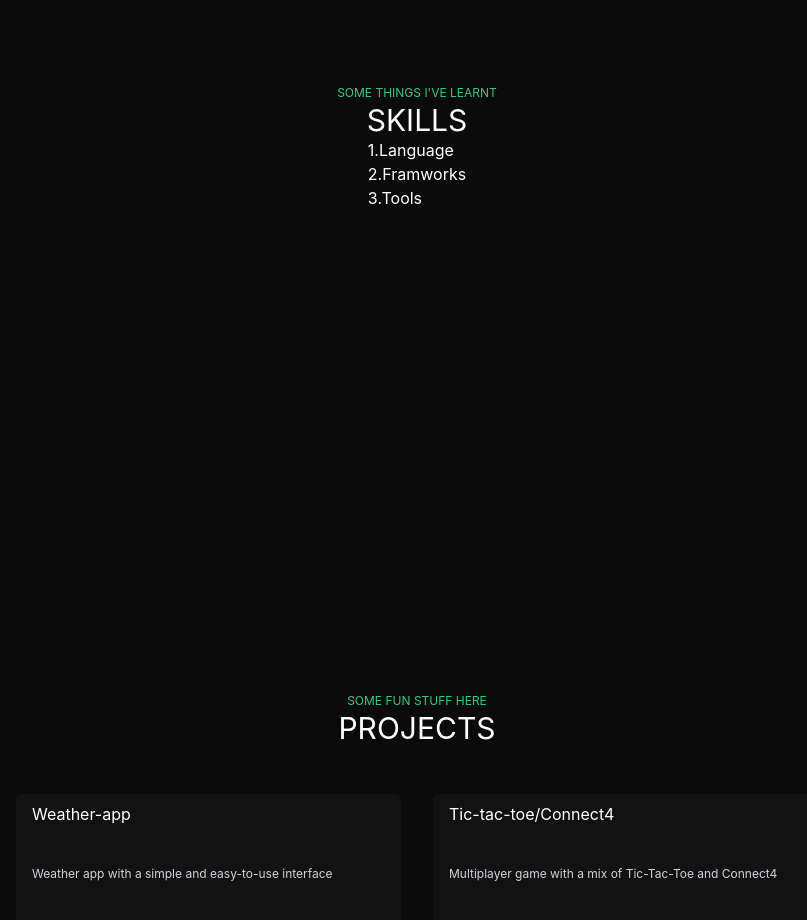
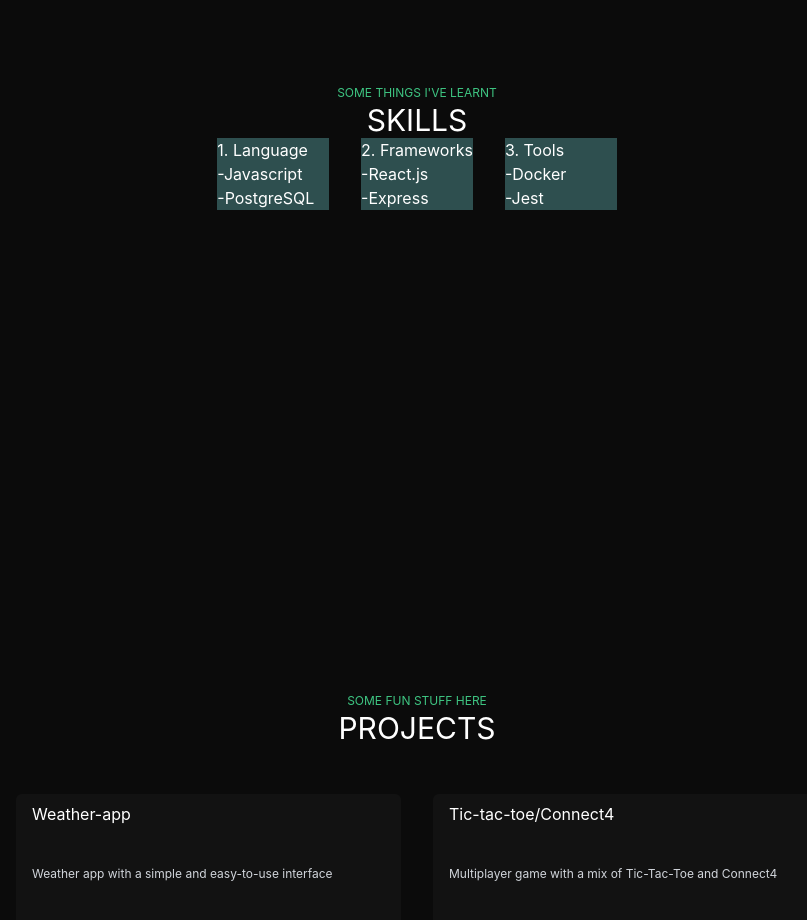
Before and after one commit to Olipolite/portfolioreact, a React (Create React App) app: page / in a window 1280 px wide. Shown: the part 1580-2500 px from the top of the page, without its empty margins (223-1030 px from the left). Built offline with nearby package versions, Linux system fonts and the light colour scheme.

Commit message:
Columns now positioned correctly. Will add icons.

```diff
--- a/src/components/Skills.jsx
+++ b/src/components/Skills.jsx
@@ -7,10 +7,28 @@ function Skills() {
       <p className="text-white text-3xl">
         {'SKILLS'}
       </p>
-      <div className="text-white">
-        <div>1.Language</div>
-        <div>2.Framworks</div>
-        <div>3.Tools</div>
+      <div className="grid grid-cols-3 gap-8">
+        <div className="bg-green">
+          <h3 className="text-white">1. Language</h3>
+          <ul className="text-white">
+            <li>-Javascript</li>
+            <li>-PostgreSQL</li>
+          </ul>
+        </div>
+        <div className="bg-green">
+          <h3 className="text-white">2. Frameworks</h3>
+          <ul className="text-white">
+            <li>-React.js</li>
+            <li>-Express</li>
+          </ul>
+        </div>
+        <div className="bg-green">
+          <h3 className="text-white">3. Tools</h3>
+          <ul className="text-white">
+            <li>-Docker</li>
+            <li>-Jest</li>
+          </ul>
+        </div>
       </div>
     </div>
   );
```
